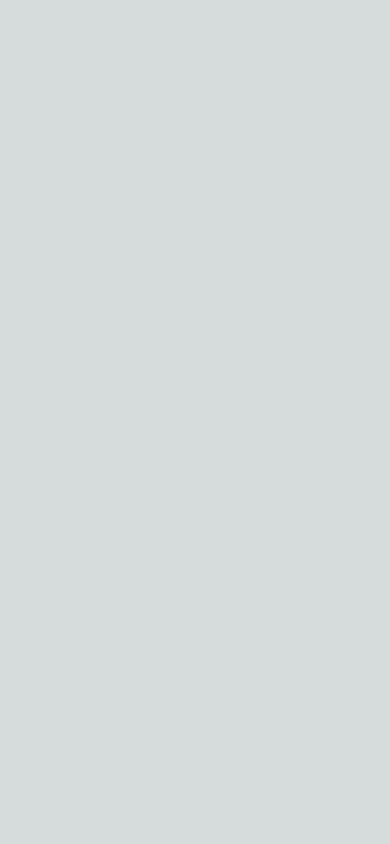
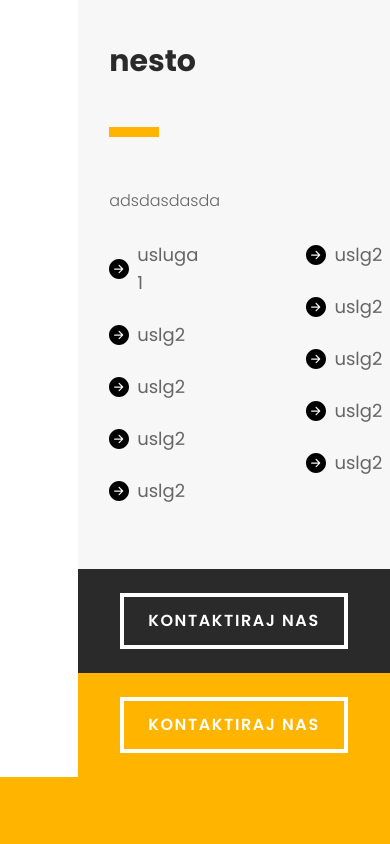
Before and after one commit to VeldinS/construct-it, a Next.js app: page /usluge in a window 390 px wide. Shown: the part 1180-2024 px from the top of the page. Before the commit the page ends 1143 px from the top, so only its background shows below. Built offline with nearby package versions, Linux system fonts and the light colour scheme.

Commit message:
Services page - service groups - implementation and responsiveness

```diff
--- a/src/app/usluge/page.tsx
+++ b/src/app/usluge/page.tsx
@@ -1,12 +1,15 @@
 import LandingSection from "@/components/services/landing-section";
 import Navbar from "@/components/navbar/Navbar";
+import ServiceGroup from "@/components/services/service-group";
+import Footer from "@/components/footer/footer";
 
 function ServicesPage() {
     return (
         <div className={'w-screen h-auto bg-white flex flex-col items-center justify-center'}>
             <Navbar />
             <LandingSection />
-
+            <ServiceGroup title={'nesto'} description={'adsdasdasda'} srv1={'usluga 1'} srv2={'uslg2'} srv3={'uslg2'} srv4={'uslg2'} srv5={'uslg2'} srv6={'uslg2'} srv7={'uslg2'} srv8={'uslg2'} srv9={'uslg2'} srv10={'uslg2'} float={'end'} />
+            <Footer />
         </div>
     );
 }
--- a/src/components/about/project-card.tsx
+++ b/src/components/about/project-card.tsx
@@ -1,5 +1,4 @@
 import React from 'react';
-import Image from "next/image";
 
 interface projectCardProps {
     title: string;
--- a/src/components/buttons/button-tertiary.tsx
+++ b/src/components/buttons/button-tertiary.tsx
@@ -11,7 +11,7 @@ interface buttonProps {
 function ButtonSecondary({ text, link }: buttonProps) {
     return (
         <ScrollLink to={'kontakt'} smooth={true} duration={1000} className={'flex cursor-pointer flex-row items-center justify-center'}>
-            <p className='text-base font-rubik font-semibold text-white hover:text-black tracking-widest px-6 py-3 border-4 border-white hover:border-black bg-transparent hover:bg-black transition-all duration-500'>
+            <p className='text-base font-rubik font-semibold text-white hover:text-black tracking-widest px-6 py-3 border-4 border-white bg-transparent hover:bg-white transition-all duration-500'>
                 {text}
             </p>
         </ScrollLink>
--- /dev/null
+++ b/src/components/services/service-group.tsx
@@ -0,0 +1,98 @@
+import React from 'react';
+7
+import arrow from '@/assets/icons/arrow-right.svg'
+import Image from "next/image";
+import ButtonTertiary from "@/components/buttons/button-tertiary";
+
+interface serviceProps {
+    title: string;
+    description: string;
+    srv1: string,
+    srv2: string,
+    srv3: string,
+    srv4: string,
+    srv5: string,
+    srv6: string,
+    srv7: string,
+    srv8: string,
+    srv9: string,
+    srv10: string,
+    float: string
+}
+function ServiceGroup({title, description, srv1, srv2, srv3, srv4, srv5, srv6, srv7, srv8, srv9, srv10, float}: serviceProps) {
+    return (
+        <section className={`w-screen h-auto flex flex-col items-${float} justify-start gap-16`}>
+            <div className={'w-[80vw] h-auto bg-[#F7F7F7] flex flex-col items-${float} justify-start gap-16 pt-20'}>
+                <div className={'flex flex-col items-start justify-start gap-12 px-[10%] '}>
+                    <h1 className={'text-[#2A2A2A] font-rubik text-3xl sm:text-4xl font-bold'}>
+                        {title}
+                    </h1>
+                    <div className={'w-[50px] h-[10px] bg-orange-primary '}></div>
+                    <div className={'flex flex-col items-start justify-start gap-6'}>
+                        <p className={'text-[#666666] font-rubik font-extralight text-base leading-loose w-full sm:w-1/2'}>
+                            {description}
+                        </p>
+                        <div className={'w-full flex flex-row items-start justify-start gap-32'}>
+                            <div className={'flex flex-col items-start justify-start gap-6'}>
+                                <div className={'flex flex-row items-center justify-start gap-2'}>
+                                    <Image src={arrow} alt={'Arrow icon.'} width={20} height={20}/>
+                                    <p className={'text-[#666666] text-lg font-rubik'}>{srv1}</p>
+                                </div>
+                                <div className={'flex flex-row items-center justify-start gap-2'}>
+                                    <Image src={arrow} alt={'Arrow icon.'} width={20} height={20}/>
+                                    <p className={'text-[#666666] text-lg font-rubik'}>{srv2}</p>
+                                </div>
+                                <div className={'flex flex-row items-center justify-start gap-2'}>
+                                    <Image src={arrow} alt={'Arrow icon.'} width={20} height={20}/>
+                                    <p className={'text-[#666666] text-lg font-rubik'}>{srv3}</p>
+                                </div>
+                                <div className={'flex flex-row items-center justify-start gap-2'}>
+                                    <Image src={arrow} alt={'Arrow icon.'} width={20} height={20}/>
+                                    <p className={'text-[#666666] text-lg font-rubik'}>{srv4}</p>
+                                </div>
+                                <div className={'flex flex-row items-center justify-start gap-2'}>
+                                    <Image src={arrow} alt={'Arrow icon.'} width={20} height={20}/>
+                                    <p className={'text-[#666666] text-lg font-rubik'}>{srv5}</p>
+                                </div>
+                            </div>
+                            <div className={'flex flex-col items-start justify-start gap-6'}>
+                                <div className={'flex flex-row items-center justify-start gap-2'}>
+                                    <Image src={arrow} alt={'Arrow icon.'} width={20} height={20}/>
+                                    <p className={'text-[#666666] text-lg font-rubik'}>{srv6}</p>
+                                </div>
+                                <div className={'flex flex-row items-center justify-start gap-2'}>
+                                    <Image src={arrow} alt={'Arrow icon.'} width={20} height={20}/>
+                                    <p className={'text-[#666666] text-lg font-rubik'}>{srv7}</p>
+                                </div>
+                                <div className={'flex flex-row items-center justify-start gap-2'}>
+                                    <Image src={arrow} alt={'Arrow icon.'} width={20} height={20}/>
+                                    <p className={'text-[#666666] text-lg font-rubik'}>{srv8}</p>
+                                </div>
+                                <div className={'flex flex-row items-center justify-start gap-2'}>
+                                    <Image src={arrow} alt={'Arrow icon.'} width={20} height={20}/>
+                                    <p className={'text-[#666666] text-lg font-rubik'}>{srv9}</p>
+                                </div>
+                                <div className={'flex flex-row items-center justify-start gap-2'}>
+                                    <Image src={arrow} alt={'Arrow icon.'} width={20} height={20}/>
+                                    <p className={'text-[#666666] text-lg font-rubik'}>{srv10}</p>
+                                </div>
+                            </div>
+                        </div>
+                    </div>
+                </div>
+                <div className={'w-full h-auto bg-white flex flex-col md:flex-row items-center justify-center'}>
+                    <div
+                        className={'w-full md:w-1/2 h-full bg-[#2A2A2A] py-6 flex flex-col justify-center items-center gap-2'}>
+                        <ButtonTertiary text={'KONTAKTIRAJ NAS'} link={'#kontakt'} />
+                    </div>
+                    <div
+                        className={'w-full md:w-1/2 h-full bg-orange-primary py-6 flex flex-col justify-center items-center gap-2'}>
+                        <ButtonTertiary text={'KONTAKTIRAJ NAS'} link={'#kontakt'} />
+                    </div>
+                </div>
+            </div>
+        </section>
+    );
+}
+
+export default ServiceGroup;
```
Also changed, not shown: src/assets/icons/arrow-right.svg (added).
